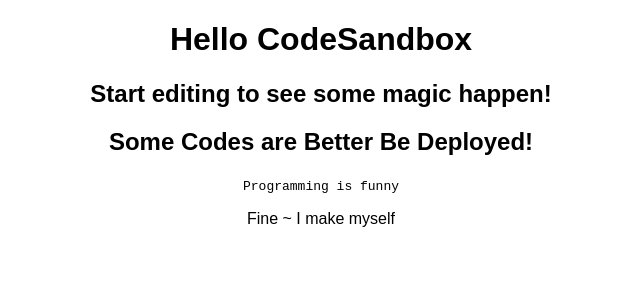
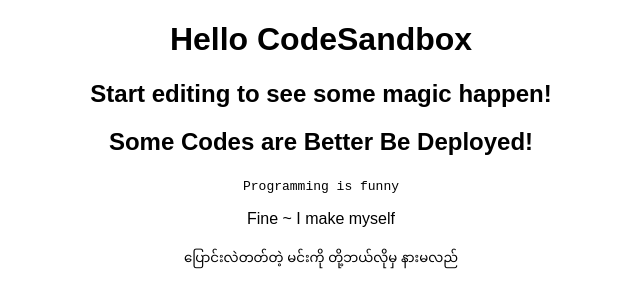
Before and after one commit to zwelinux/sandboxgithub, a React (Create React App) app: page / in a window 1280 px wide. Shown: the top 308 px of the page, without its empty margins (319-959 px from the left). Built offline with nearby package versions, Linux system fonts and the light colour scheme.

Commit message:
Update App.js

```diff
--- a/src/App.js
+++ b/src/App.js
@@ -8,6 +8,7 @@
       <h2>Some Codes are Better Be Deployed!</h2>
       <code>Programming is funny</code>
       <p>Fine ~ I make myself</p>
+      <small>ပြောင်းလဲတတ်တဲ့ မင်းကို တို့ဘယ်လိုမှ နားမလည် </small>
     </div>
   );
 }
```
